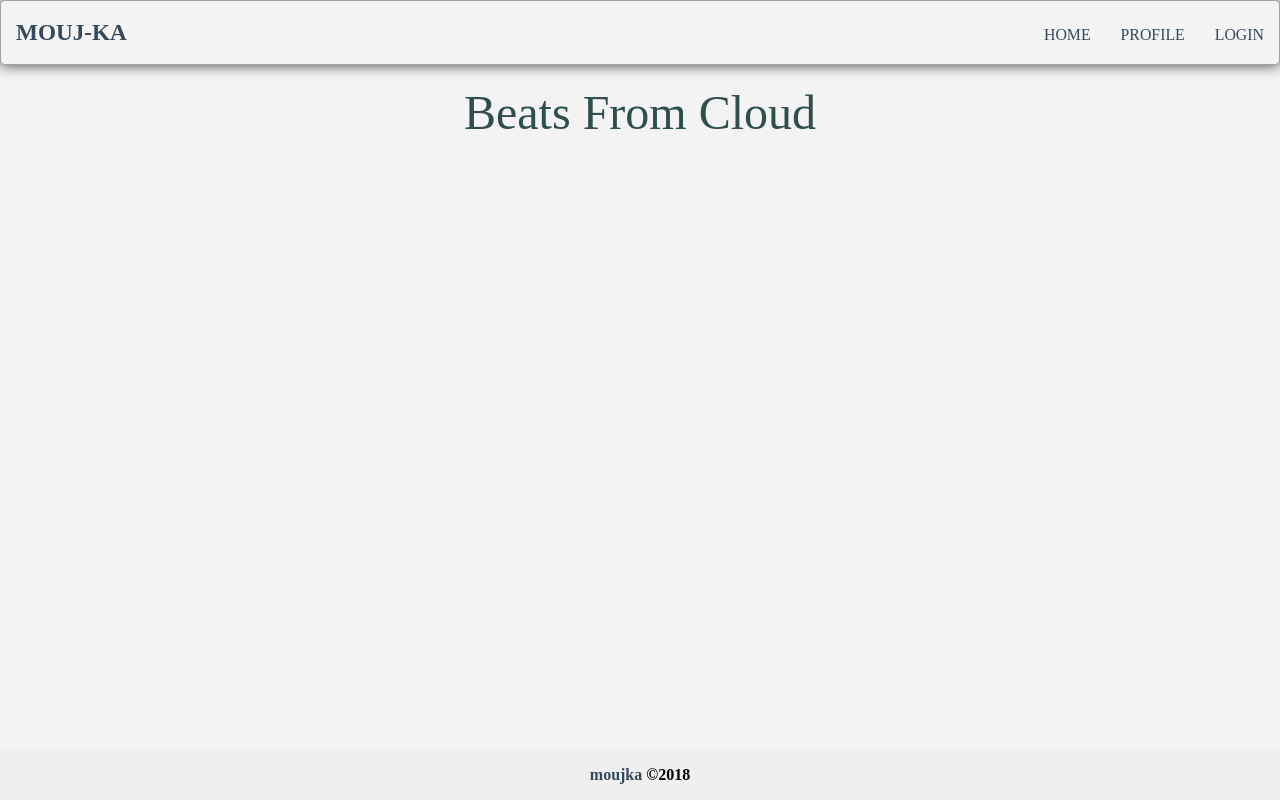
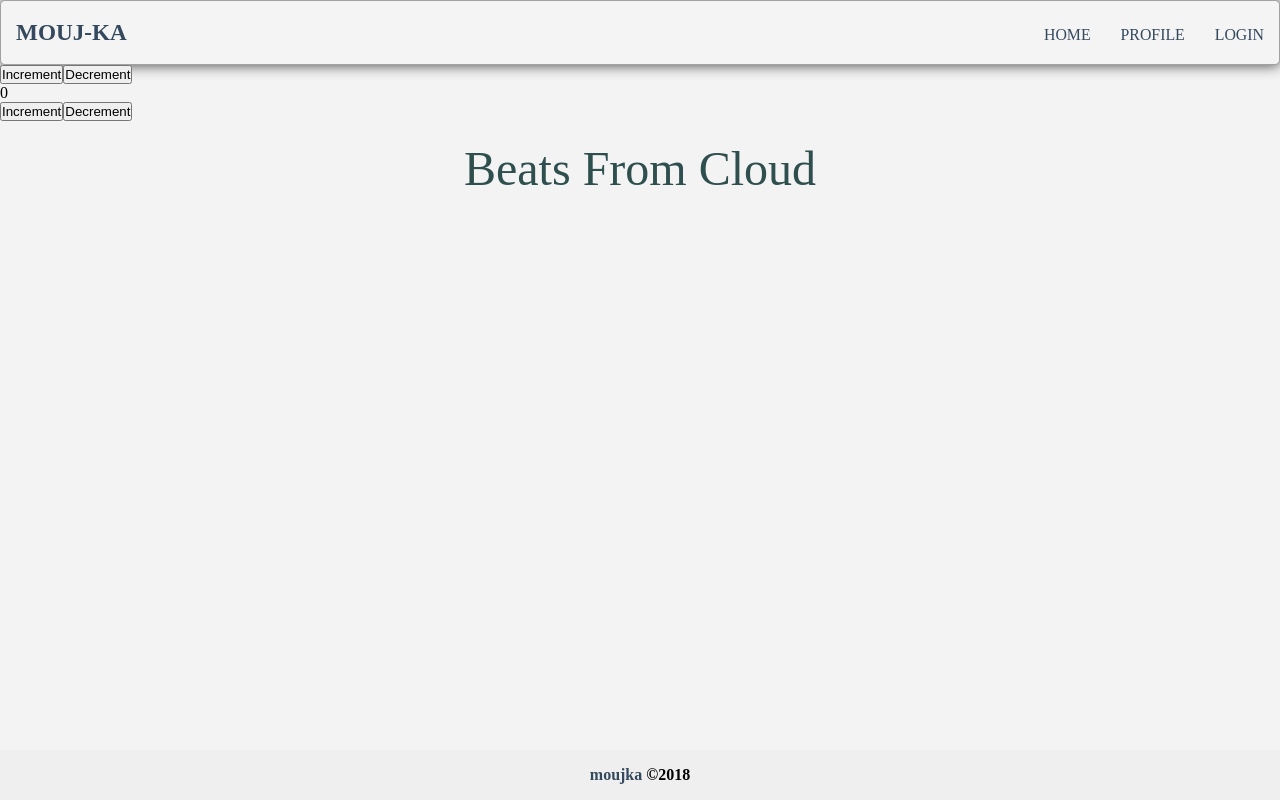
Before and after one commit to amifullstack/moujka, a React app: page / in a window 1280 px wide. Built offline with nearby package versions, Linux system fonts and the light colour scheme; the HTML template or start-up script is replaced by a standard one.

Commit message:
mapDispatchToProps

```diff
--- a/src/Actions/index.js
+++ b/src/Actions/index.js
@@ -1,6 +1,11 @@
 export const ADD_TODO = 'ADD_TODO';
 export const REMOVE_TODO = 'REMOVE_TODO';
 
+export const INCREMENT_VALUE = 'INCREMENT_VALUE';
+export const DECREMENT_VALUE = 'DECREMENT_VALUE';
 
-export const addTodo = todo => ({ type: ADD_TODO, payload: todo});
-export const removeTodo = todo => ({ type: REMOVE_TODO, payload: todo})
+
+export const addTodo = todo => ({ type: ADD_TODO, payload: todo });
+export const removeTodo = todo => ({ type: REMOVE_TODO, payload: todo });
+export const incrementValue = value => ({ type: INCREMENT_VALUE, payload: value });
+export const decrementValue = value => ({ type: DECREMENT_VALUE, payload: value });
--- a/src/App.js
+++ b/src/App.js
@@ -4,13 +4,14 @@ import { BrowserRouter as Router, Route, Link} from 'react-router-dom';
 
 
 // Components
-import Home from './Components/Home/Home'
+import HomePageContainer from './Components/Home/HomePageContainer';
 import Header from './Components/Shared/Header/Header';
 import Profile from './Components/Account/Profile/Profile';
 import LoginPage from './Components/Account/LoginPage/LoginPage';
 
 import TodoContainer from './Components/Todo/TodoContainer';
 import AddTodoForm from './Components/Todo/AddTodoForm/AddTodoForm';
+import ProgressContainer from './Components/Progress/ProgressContainer';
 
 import Footer from './Components/Shared/Footer/Footer';
 
@@ -18,8 +19,8 @@ import Footer from './Components/Shared/Footer/Footer';
 import './App.css'
 
 // // Temp Redux
-// import { addTodo, removeTodo } from './Actions/index'
-// import Store from './Store/Store'
+import { addTodo, removeTodo, incrementValue } from './Actions/index'
+import Store from './Store/Store'
 
 class App extends Component {
   constructor(props) {
@@ -27,18 +28,20 @@ class App extends Component {
   }
 
   render() {
-    // window.store = Store;
-    // window.addTodo = addTodo;
-    // window.removeTodo = removeTodo;
+    window.store = Store;
+    window.addTodo = addTodo;
+    window.removeTodo = removeTodo;
 
     return(
       <Router>
         <div className="App">
           <Header/>
-          <Route exact path="/" component={Home} />
+          <Route exact path="/" component={HomePageContainer} />
             <p>  Beats From Cloud</p>
           <Route path="/account/profile/:id" component={Profile} />
           <Route path="/login" component={LoginPage} />
+          <Route path='/todo' component={TodoContainer} />
+          <Route path='/progress' component={ProgressContainer} />
           {/* <AddTodoForm />
           <TodoContainer /> */}
           <Footer/>
--- a/src/Components/Home/Home.js
+++ b/src/Components/Home/Home.js
@@ -5,6 +5,7 @@ import React, { Component } from 'react';
 import Header from '../Shared/Header/Header';
 import Profile from '../Account/Profile/Profile';
 import Footer from '../Shared/Footer/Footer';
+import ProgressContainer from '../Progress/ProgressContainer';
 
 class Home extends Component {
   constructor(props) {
@@ -12,8 +13,14 @@ class Home extends Component {
   }
 
   render() {
+    // console.log(this.props)
+    const { incrementValue, decrementValue } = this.props;
     return(
-      <div></div>
+      <div>
+        <ProgressContainer />
+        <button onClick={ incrementValue}>Increment</button>
+        <button onClick={ decrementValue}>Decrement</button>
+      </div>
     )
   }
 }
--- /dev/null
+++ b/src/Components/Home/HomePageContainer.js
@@ -0,0 +1,25 @@
+import React from 'react';
+import { bindActionCreators } from 'redux';
+import { connect } from 'react-redux';
+import Home from './Home';
+
+import { incrementValue, decrementValue } from '../../Actions/index';
+
+const mapDispatchToProps = dispatch => {
+  return bindActionCreators({
+    incrementValueAction: incrementValue,
+    decrementValueAction: decrementValue
+  }, dispatch)
+};
+
+const HomePageContainer = state => {
+  const { incrementValueAction, decrementValueAction } = state;
+  return(
+    <Home
+    incrementValue={incrementValueAction}
+    decrementValue={decrementValueAction}
+    />
+  );
+}
+
+export default connect(null, mapDispatchToProps)(HomePageContainer);
--- /dev/null
+++ b/src/Components/Progress/Progress.js
@@ -0,0 +1,22 @@
+import React, { Component } from 'react';
+
+// Component
+import ProgressDispatchContainer from './ProgressDispatchContainer/ProgressDispatchContainer';
+
+class Progress extends Component {
+  constructor(props) {
+    super(props);
+  }
+
+  render() {
+    // console.log(this.props)
+    return(
+      <div>
+        <ProgressDispatchContainer />
+       {this.props.value}
+      </div>
+    )
+  }
+}
+
+export default Progress;
--- /dev/null
+++ b/src/Components/Progress/ProgressContainer.js
@@ -0,0 +1,16 @@
+import React from 'react';
+import { connect } from 'react-redux';
+import Progress from './Progress';
+
+
+const mapStateToProps = state => {
+  return {value: state.Progress}
+};
+
+const ProgressContainer = ({ value }) => {
+  return (
+    <Progress value={value} />
+  );
+}
+
+export default connect(mapStateToProps)(ProgressContainer);
--- /dev/null
+++ b/src/Components/Progress/ProgressDispatchContainer/ProgressDispatch.js
@@ -0,0 +1,21 @@
+import React, { Component } from 'react';
+
+class ProgressDispatch extends Component {
+
+  constructor(props) {
+    super(props);
+  }
+
+  render() {
+    const { incrementValue, decrementValue } = this.props;
+    return(
+      <div>
+          <button onClick={incrementValue}>Increment</button>
+          <button onClick={decrementValue}>Decrement</button>
+
+      </div>
+    )
+  }
+}
+
+export default ProgressDispatch;
--- /dev/null
+++ b/src/Components/Progress/ProgressDispatchContainer/ProgressDispatchContainer.js
@@ -0,0 +1,26 @@
+import React from 'react';
+import { bindActionCreators } from 'redux';
+import { connect } from 'react-redux';
+import ProgressDispatch from './ProgressDispatch';
+
+
+import { incrementValue, decrementValue } from '../../../Actions/index';
+
+const mapDispatchToProps = dispatch => {
+  return bindActionCreators({
+    incrementValueAction: incrementValue,
+    decrementValueAction: decrementValue
+  }, dispatch)
+};
+
+const ProgressDispatchContainer = state => {
+  const { incrementValueAction, decrementValueAction } = state;
+  return (
+    <ProgressDispatch
+      incrementValue={incrementValueAction}
+      decrementValue={decrementValueAction}
+      />
+  );
+}
+
+export default connect(null, mapDispatchToProps)(ProgressDispatchContainer);
--- /dev/null
+++ b/src/Reducers/Progress.js
@@ -0,0 +1,19 @@
+import { INCREMENT_VALUE, DECREMENT_VALUE } from '../Actions/index';
+
+const initialState = 0;
+
+const value = (state = initialState, action) => {
+  switch (action.type) {
+    case INCREMENT_VALUE: {
+      return state + 1;
+    }
+
+    case DECREMENT_VALUE: {
+      return Math.max(state - 1, 0);
+    }
+    default:
+      return state;
+  }
+}
+
+export default value;
--- a/src/Reducers/Todo.js
+++ b/src/Reducers/Todo.js
@@ -20,8 +20,8 @@ const todo = (state = initialState, action) => {
 
     case REMOVE_TODO:
       return {
-        todos: state.todos.filter(item => action.payload !== item)}
-
+        todos: state.todos.filter(item => action.payload !== item)
+      }
 
     default:
       return state;
--- a/src/Reducers/index.js
+++ b/src/Reducers/index.js
@@ -2,6 +2,7 @@ import { combineReducers } from 'redux';
 
 // import reducers
 import Todo from './Todo';
+import Progress from './Progress';
 
 
-export default combineReducers({Todo});
+export default combineReducers({Todo, Progress});
```
